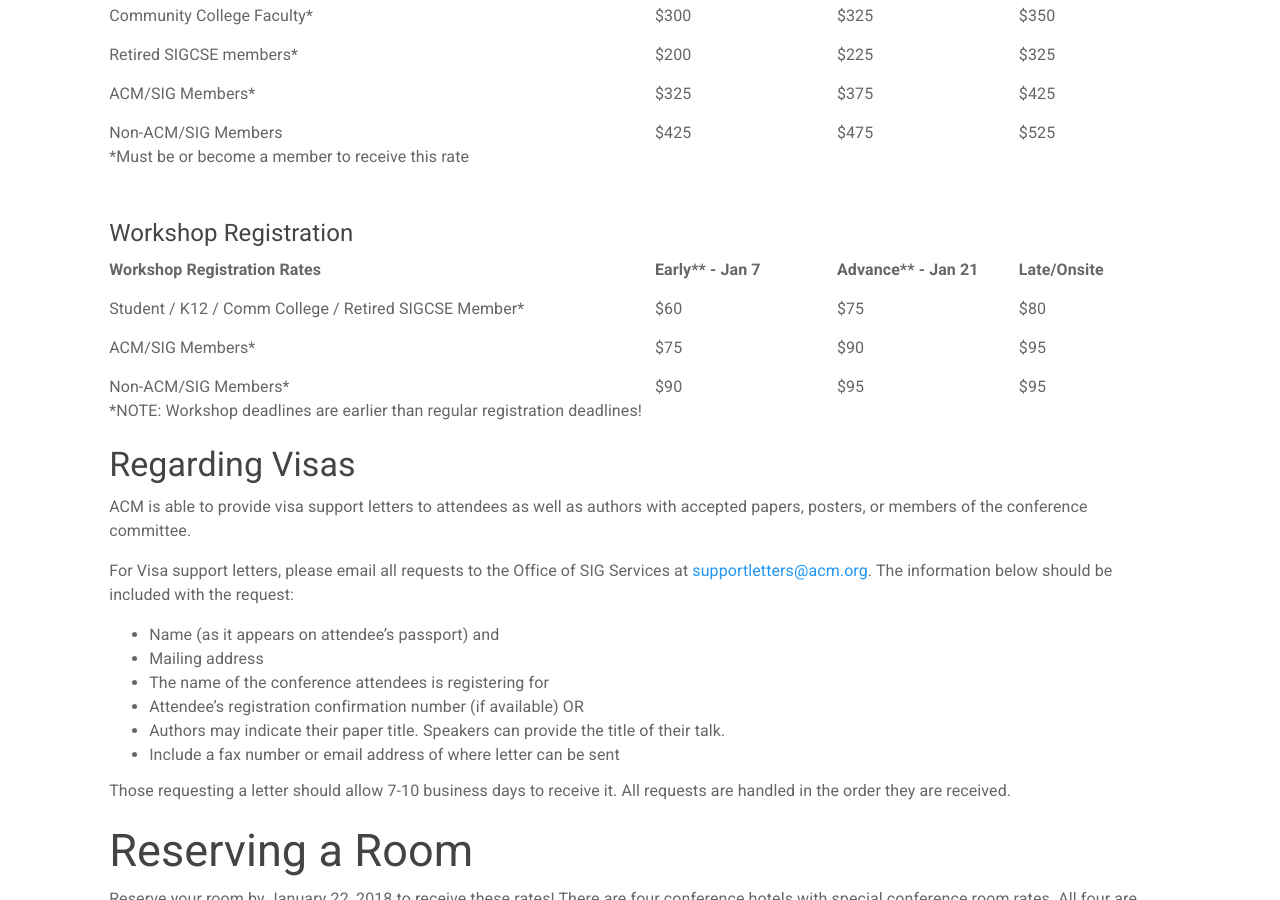
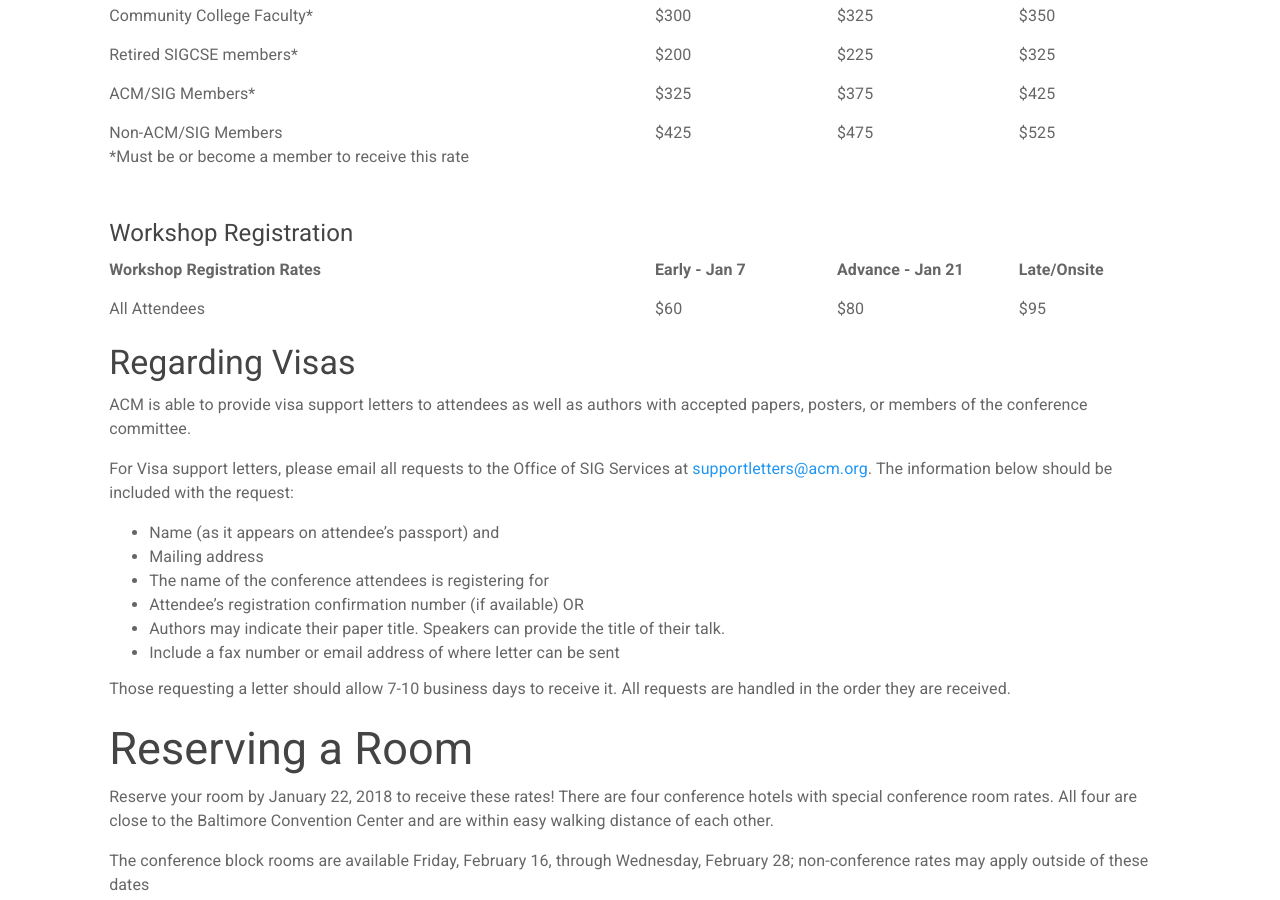
Before and after one commit to sigcsets/sigcse2018, a Jekyll site: the page built from attendees/index.md, in a window 1280 px wide and 900 px high, scrolled down 1329 px. Built offline with Jekyll 4.4.1, drawn with Linux system fonts in a browser that asks for light colours.

Commit message:
workshop charges updated

```diff
--- a/attendees/index.md
+++ b/attendees/index.md
@@ -129,30 +129,16 @@
 
 <div class = "row" style = "font-weight: bold;">
     <div class = "col-sm-6"> Workshop Registration Rates </div>
-    <div class = "col-sm-2"> Early** - Jan 7 </div>
-    <div class = "col-sm-2"> Advance** - Jan 21 </div>
+    <div class = "col-sm-2"> Early - Jan 7 </div>
+    <div class = "col-sm-2"> Advance - Jan 21 </div>
     <div class = "col-sm-2"> Late/Onsite </div>
 </div>
 <div class = "row" style="padding-top: 15px;">
-    <div class = "col-sm-6"> Student / K12 / Comm College / Retired SIGCSE Member* </div>
+    <div class = "col-sm-6"> All Attendees </div>
     <div class = "col-sm-2"> $60 </div>
-    <div class = "col-sm-2"> $75 </div>
     <div class = "col-sm-2"> $80 </div>
-</div>
-<div class = "row" style="padding-top: 15px;">
-    <div class = "col-sm-6"> ACM/SIG Members* </div>
-    <div class = "col-sm-2"> $75 </div>
-    <div class = "col-sm-2"> $90 </div>
     <div class = "col-sm-2"> $95 </div>
 </div>
-<div class = "row" style="padding-top: 15px;">
-    <div class = "col-sm-6"> Non-ACM/SIG Members* </div>
-    <div class = "col-sm-2"> $90 </div>
-    <div class = "col-sm-2"> $95 </div>
-    <div class = "col-sm-2"> $95 </div>
-</div>
-
-*NOTE: Workshop deadlines are earlier than regular registration deadlines!
 
 
 ### Regarding Visas
```
